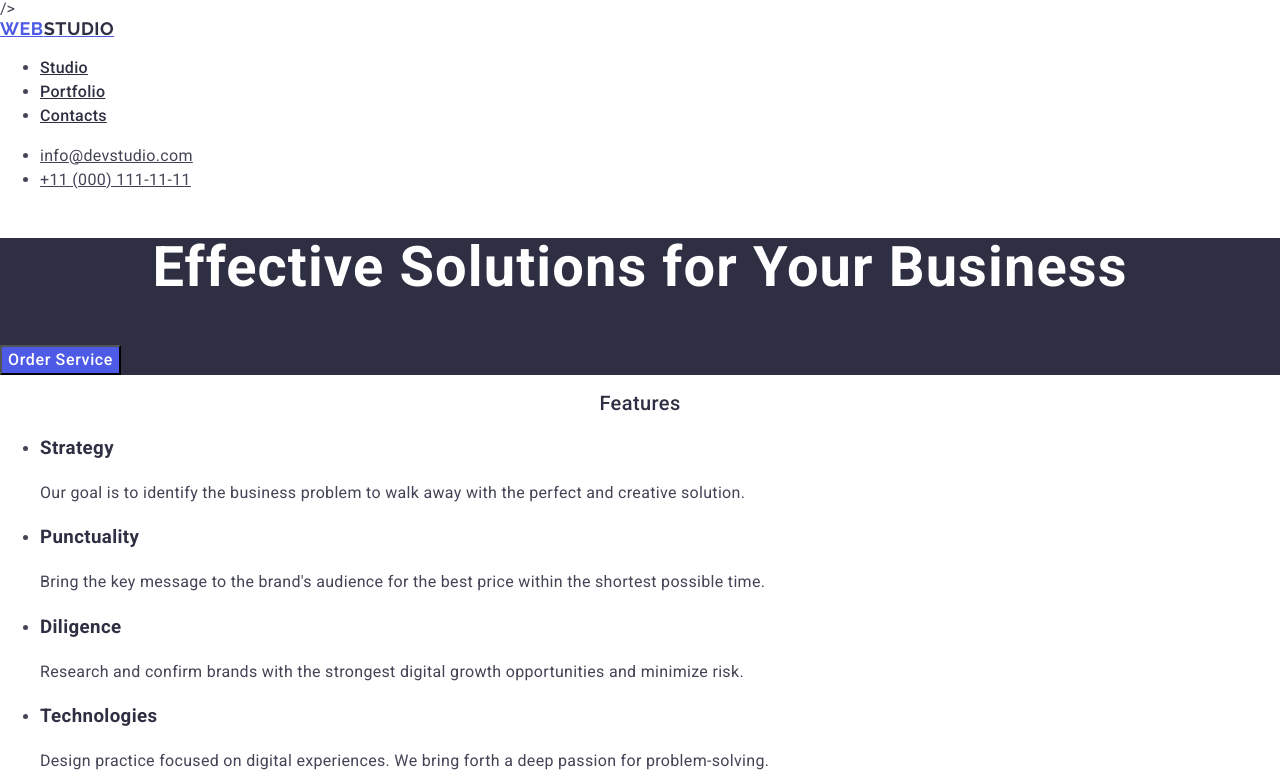
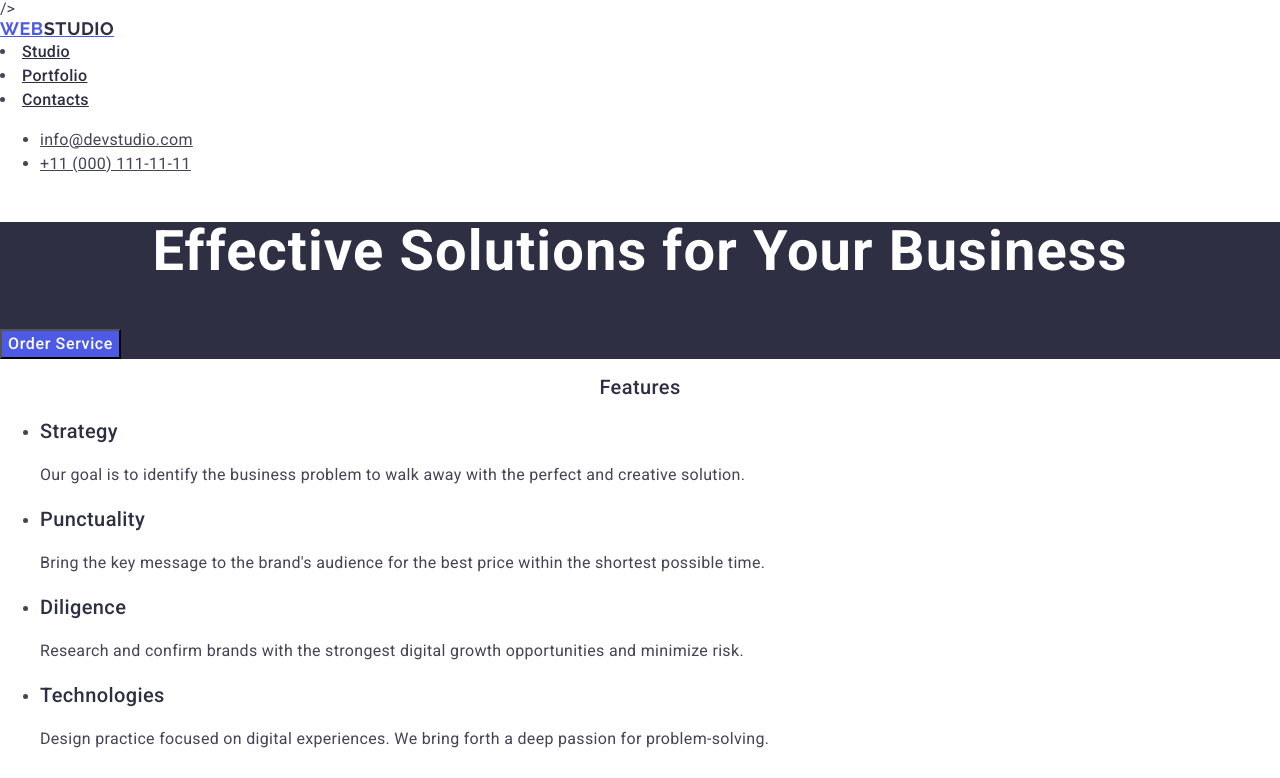
Before and after one commit to aanna25/goit-markup-hw-02, a plain HTML site: page index.html in a window 1280 px wide. Shown: the top 778 px of the page. Drawn offline with nearby package versions, Linux system fonts and the light colour scheme.

Commit message:
update index.html and styles.css

```diff
--- a/css/styles.css
+++ b/css/styles.css
@@ -86,7 +86,9 @@ body {
 }
 
 .section-title {
-  line-height: 1.5;
+  font-weight: 500;
+  font-size: 20px;
+  line-height: 1.2;
   letter-spacing: 0.02em;
   color: #2e2f42;
 }
@@ -95,6 +97,7 @@ body {
   line-height: 1.5;
   letter-spacing: 0.02em;
   font-size: 16px;
+  color: #434455;
 }
 
 .section-team {
@@ -109,7 +112,7 @@ body {
   line-height: 1.11;
   text-transform: capitalize;
   font-weight: 500;
-  font-size: 20px;
+  font-size: 36px;
   line-height: 1.2;
   letter-spacing: 0.02;
   color: #2e2f42;
@@ -120,8 +123,12 @@ body {
 }
 
 .section-portfolio {
+  font-size: 36px;
   line-height: 1.11;
+  letter-spacing: 0.02em;
+  text-align: center;
   text-transform: capitalize;
+  color: #2e2f42;
 }
 
 .portfolio-title {
--- a/index.html
+++ b/index.html
@@ -20,14 +20,13 @@
   <body>
     <header>
       <nav>
-        <a href="./index.html" class="logo"
-          >Web<span class="logo-name">Studio</span></a
-        >
-
-        <ul>
-          <li><a class="nav-link" href="studio.html">Studio</a></li>
-          <li><a class="nav-link" href="portfolio.html">Portfolio</a></li>
-          <li><a class="nav-link" href="contacts.html">Contacts</a></li>
+            <a href="./index.html" class="logo"
+              >Web<span class="logo-name">Studio</span></a
+            >
+          </li>
+          <li><a class="nav-link" href="./index.html">Studio</a></li>
+          <li><a class="nav-link" href="">Portfolio</a></li>
+          <li><a class="nav-link" href="">Contacts</a></li>
         </ul>
       </nav>
       <address class="contacts">
```
